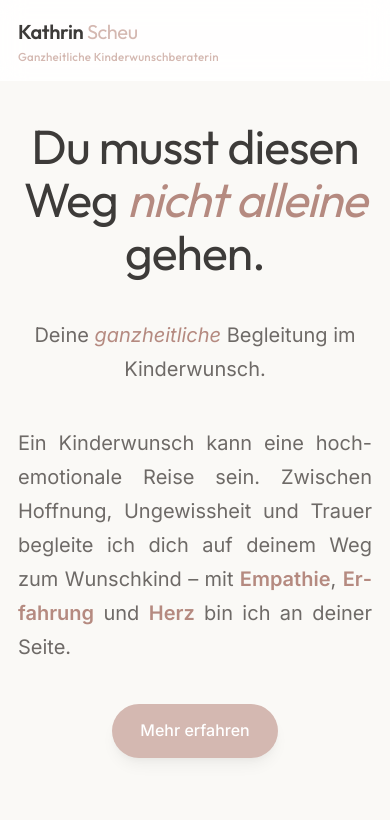
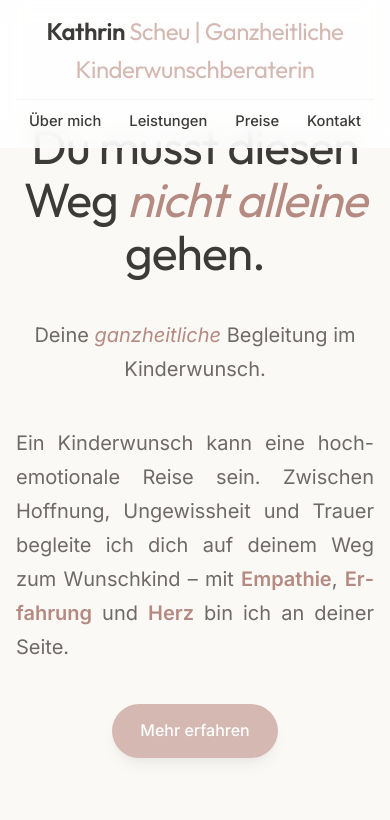
Before and after one commit to nielsinoglindini/kinderwunsch, a React (Vite) app: page / in a window 390 px wide. Shown: the top 820 px of the page. Built offline with nearby package versions, Linux system fonts and the light colour scheme.

Commit message:
refactor: remove mobile hamburger menu and simplify navbar layout for smaller screens

```diff
--- a/src/App.tsx
+++ b/src/App.tsx
@@ -1,12 +1,11 @@
 import { useEffect, useState } from 'react';
-import { Heart, Activity, Leaf, Calendar, Menu, X, Check, Stethoscope, Star, Compass, MapPin, Mail } from 'lucide-react';
+import { Heart, Activity, Leaf, Calendar, Check, Stethoscope, Star, Compass, MapPin, Mail } from 'lucide-react';
 import { BookingModal } from './components/BookingModal';
 import { LegalModal } from './components/LegalModal';
 import './index.css';
 
 function App() {
   const [isBookingOpen, setIsBookingOpen] = useState(false);
-  const [mobileMenuOpen, setMobileMenuOpen] = useState(false);
   const [selectedService, setSelectedService] = useState<'initial' | 'followup' | 'package' | undefined>(undefined);
 
   const [contactForm, setContactForm] = useState({
@@ -92,8 +91,7 @@ function App() {
       <nav className="navbar">
         <div className="container nav-container">
           <div className="nav-logo">
-            <span className="nav-logo-title">Kathrin <span className="nav-logo-accent">Scheu</span></span>
-            <span className="nav-logo-sub">Ganzheitliche Kinderwunschberaterin</span>
+            Kathrin <span>Scheu</span> <span>|</span> <span>Ganzheitliche Kinderwunschberaterin</span>
           </div>
           <div className="nav-links">
             <a href="#about" className="nav-link">Über mich</a>
@@ -101,24 +99,7 @@ function App() {
             <a href="#pricing" className="nav-link">Preise</a>
             <a href="#contact" className="nav-link">Kontakt</a>
           </div>
-          <button
-            className="mobile-menu-btn"
-            onClick={() => setMobileMenuOpen(prev => !prev)}
-            aria-label="Menü öffnen"
-          >
-            {mobileMenuOpen ? <X size={26} /> : <Menu size={26} />}
-          </button>
         </div>
-
-        {/* Mobile Navigation Dropdown */}
-        {mobileMenuOpen && (
-          <div className="mobile-nav-menu">
-            <a href="#about" className="mobile-nav-link" onClick={() => setMobileMenuOpen(false)}>Über mich</a>
-            <a href="#services" className="mobile-nav-link" onClick={() => setMobileMenuOpen(false)}>Leistungen</a>
-            <a href="#pricing" className="mobile-nav-link" onClick={() => setMobileMenuOpen(false)}>Preise</a>
-            <a href="#contact" className="mobile-nav-link" onClick={() => setMobileMenuOpen(false)}>Kontakt</a>
-          </div>
-        )}
       </nav>
 
       {/* Hero Section */}
--- a/src/index.css
+++ b/src/index.css
@@ -758,34 +758,15 @@ a {
 
 .nav-logo {
   font-family: var(--font-heading);
-  display: flex;
-  align-items: baseline;
-  gap: 10px;
-  flex-wrap: wrap;
-}
-
-.nav-logo-title {
   font-size: 1.5rem;
   font-weight: 600;
   color: var(--color-text-main);
   letter-spacing: -0.02em;
-  white-space: nowrap;
-}
-
-.nav-logo-accent {
+}
+
+.nav-logo span {
   color: var(--color-primary);
   font-weight: 400;
-}
-
-.nav-logo-sub {
-  font-size: 0.85rem;
-  font-weight: 400;
-  color: var(--color-text-muted);
-  letter-spacing: 0.01em;
-  position: relative;
-  padding-left: 10px;
-  border-left: 1.5px solid var(--color-primary);
-  line-height: 1.2;
 }
 
 .nav-links {
@@ -1158,42 +1139,41 @@ section {
 
 @media (max-width: 768px) {
   .container {
-    padding: 0 18px;
-  }
-
-  /* Ensure long headings/words wrap naturally on small screens */
+    padding: 0 16px;
+  }
+
   h1, h2, h3 {
     overflow-wrap: break-word;
     word-break: break-word;
-    hyphens: auto;
+  }
+
+  .navbar {
+    padding: 12px 0 10px;
+  }
+
+  .nav-container {
+    flex-direction: column;
+    align-items: center;
+    gap: 10px;
+    text-align: center;
   }
 
   .nav-links {
-    display: none;
-  }
-
-  .mobile-menu-btn {
-    display: flex;
-  }
-
-  .nav-logo {
-    flex-direction: column;
-    align-items: flex-start;
-    gap: 2px;
-  }
-
-  .nav-logo-title {
-    font-size: 1.25rem;
-  }
-
-  .nav-logo-sub {
-    display: block;
-    font-size: 0.72rem;
-    padding-left: 0;
-    border-left: none;
-    color: var(--color-primary);
+    display: flex !important;
+    gap: 16px;
+    justify-content: center;
+    align-items: center;
+    flex-wrap: wrap;
+    width: 100%;
+    padding-top: 6px;
+    border-top: 1px solid rgba(0, 0, 0, 0.04);
+  }
+
+  .nav-link {
+    font-size: 0.92rem;
     font-weight: 500;
-    letter-spacing: 0.02em;
+    color: var(--color-text-main);
+    padding: 4px 6px;
   }
 
   .services-grid {
@@ -1778,61 +1758,3 @@ section {
   font-weight: 400;
   color: var(--color-text-muted);
 }
-
-/* Mobile Navigation Button & Menu */
-.mobile-menu-btn {
-  display: none;
-  background: none;
-  border: none;
-  color: var(--color-text-main);
-  cursor: pointer;
-  padding: 6px;
-  border-radius: var(--radius-sm);
-  align-items: center;
-  justify-content: center;
-  transition: color 0.2s ease;
-}
-
-.mobile-menu-btn:hover {
-  color: var(--color-primary);
-}
-
-.mobile-nav-menu {
-  display: flex;
-  flex-direction: column;
-  background-color: #FFFFFF;
-  border-bottom: 1px solid var(--color-bg-secondary);
-  box-shadow: var(--shadow-md);
-  padding: 16px 24px 20px;
-  animation: slideDown 0.25s ease-out;
-}
-
-.mobile-nav-link {
-  padding: 14px 0;
-  font-size: 1.1rem;
-  font-weight: 500;
-  color: var(--color-text-main);
-  border-bottom: 1px solid var(--color-bg);
-  transition: color 0.2s ease, padding-left 0.2s ease;
-}
-
-.mobile-nav-link:last-child {
-  border-bottom: none;
-}
-
-.mobile-nav-link:hover,
-.mobile-nav-link:active {
-  color: var(--color-primary);
-  padding-left: 6px;
-}
-
-@keyframes slideDown {
-  from {
-    opacity: 0;
-    transform: translateY(-8px);
-  }
-  to {
-    opacity: 1;
-    transform: translateY(0);
-  }
-}
```
